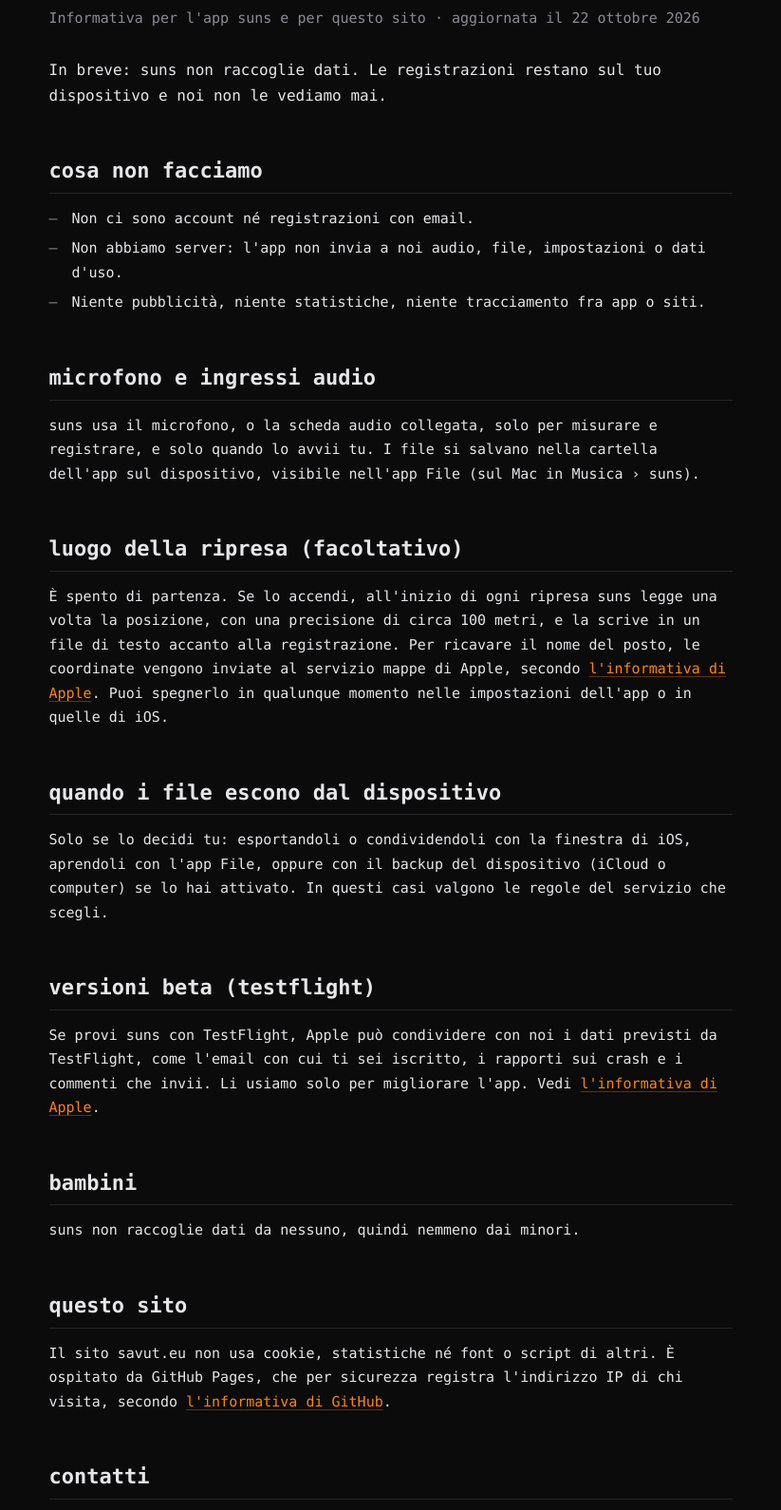
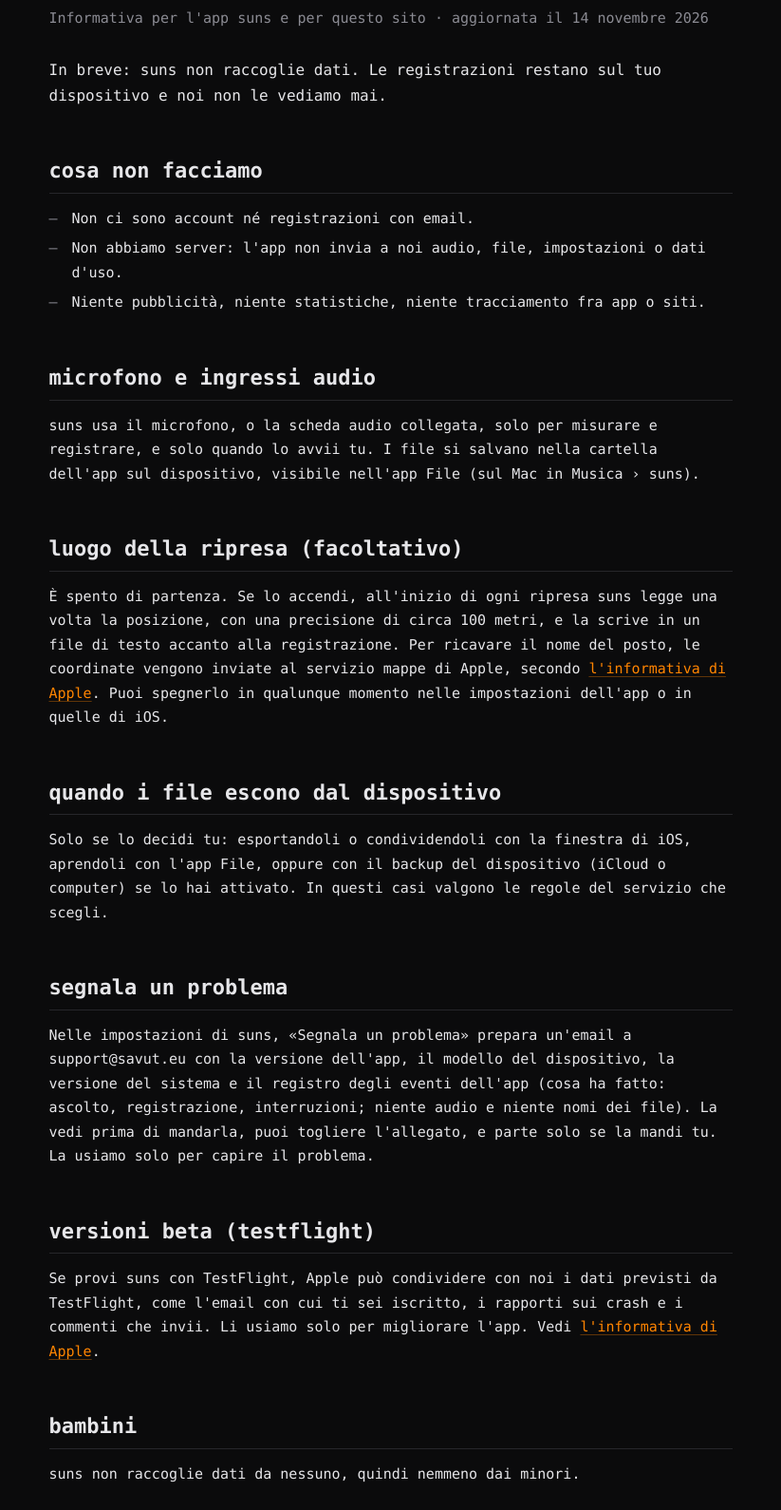
Before and after one commit to savut-studio/sito, a plain HTML site: page privacy.html in a window 1280 px wide. Shown: the part 106-1696 px from the top of the page at 95% size, without its empty margins (221-1044 px from the left). Drawn offline with Linux system fonts and the light colour scheme.

Commit message:
privacy: Segnala un problema (email con il registro, solo se la mandi tu), data 14 novembre 2026

```diff
--- a/privacy.html
+++ b/privacy.html
@@ -25,7 +25,7 @@
 
   <main class="wrap">
     <h1>Privacy</h1>
-    <p class="updated">Informativa per l'app suns e per questo sito · aggiornata il 22 ottobre 2026</p>
+    <p class="updated">Informativa per l'app suns e per questo sito · aggiornata il 14 novembre 2026</p>
 
     <p class="lead">In breve: suns non raccoglie dati. Le registrazioni restano sul tuo dispositivo e noi non le vediamo mai.</p>
 
@@ -51,6 +51,12 @@
     <p>Solo se lo decidi tu: esportandoli o condividendoli con la finestra di iOS, aprendoli con l'app File, oppure con
       il backup del dispositivo (iCloud o computer) se lo hai attivato. In questi casi valgono le regole del servizio che
       scegli.</p>
+
+    <h2>Segnala un problema</h2>
+    <p>Nelle impostazioni di suns, «Segnala un problema» prepara un'email a support@savut.eu con la versione dell'app,
+      il modello del dispositivo, la versione del sistema e il registro degli eventi dell'app (cosa ha fatto: ascolto,
+      registrazione, interruzioni; niente audio e niente nomi dei file). La vedi prima di mandarla, puoi togliere
+      l'allegato, e parte solo se la mandi tu. La usiamo solo per capire il problema.</p>
 
     <h2>Versioni beta (TestFlight)</h2>
     <p>Se provi suns con TestFlight, Apple può condividere con noi i dati previsti da TestFlight, come l'email con cui
```
Also changed, not shown: en/privacy.html (+7 -1 lines).
